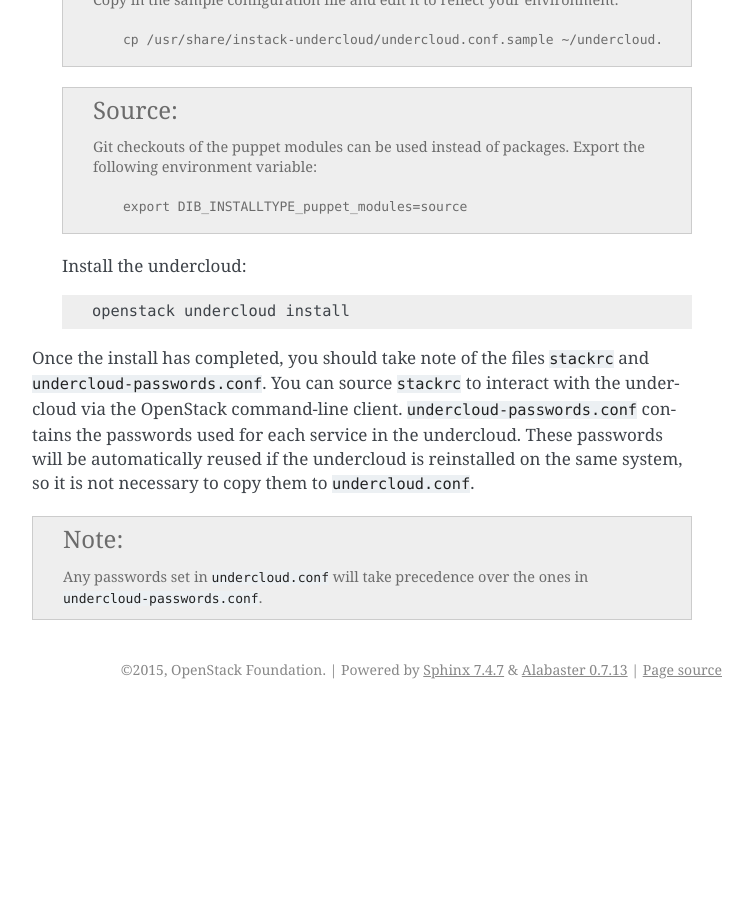
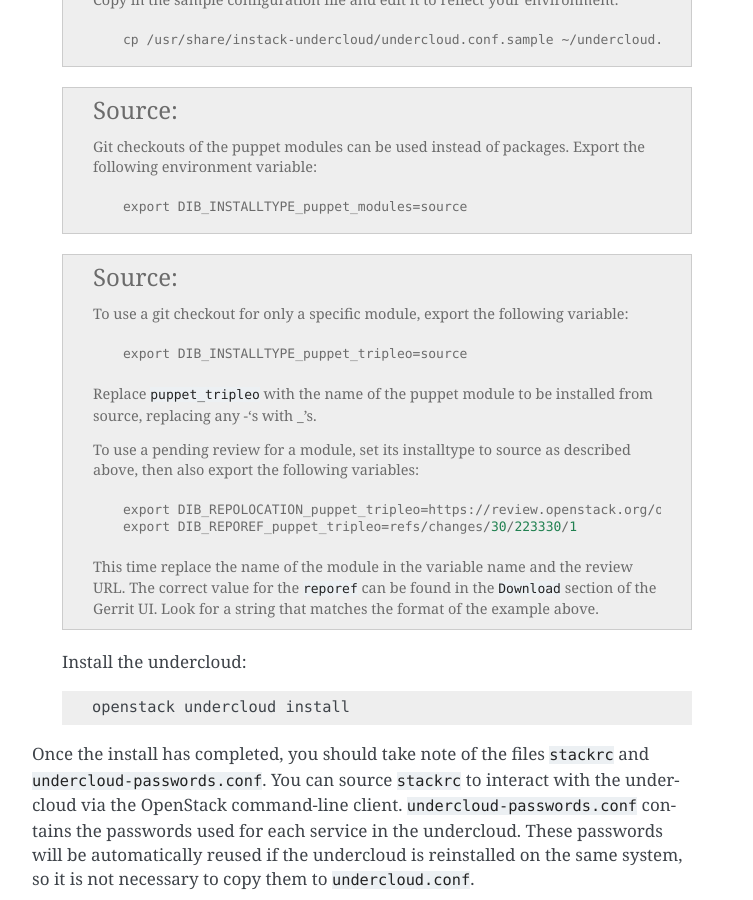
Before and after one commit to openstack-archive/tripleo-docs, a Sphinx documentation site: the page built from doc/source/installation/installing.rst, in a window 1280 px wide and 900 px high, scrolled down 1942 px. Shown: the whole window, without its empty margins (388-1141 px from the left). Built offline with Sphinx 7.4.7, drawn with Linux system fonts in a browser that asks for light colours; before the commit the page ends 2651 px from its top, so only the background shows below that.

Commit message:
Document using a pending review
Uses the shiny new source admonition to document how to use a
pending review from a puppet module.  This can be useful when
testing changes that depend on in-progress puppet changes.

Change-Id: Iceaa6df4766d51c66b1b3f1293f43c038efb3517

```diff
--- a/doc/source/installation/installing.rst
+++ b/doc/source/installation/installing.rst
@@ -79,6 +79,26 @@ Installing the Undercloud
 
        export DIB_INSTALLTYPE_puppet_modules=source
 
+  .. admonition:: Source
+     :class: source
+
+     To use a git checkout for only a specific module, export the following variable::
+
+       export DIB_INSTALLTYPE_puppet_tripleo=source
+
+     Replace ``puppet_tripleo`` with the name of the puppet module to be installed
+     from source, replacing any -'s with _'s.
+
+     To use a pending review for a module, set its installtype to source as
+     described above, then also export the following variables::
+
+       export DIB_REPOLOCATION_puppet_tripleo=https://review.openstack.org/openstack/puppet-tripleo
+       export DIB_REPOREF_puppet_tripleo=refs/changes/30/223330/1
+
+     This time replace the name of the module in the variable name and the review URL.
+     The correct value for the ``reporef`` can be found in the ``Download`` section
+     of the Gerrit UI.  Look for a string that matches the format of the example above.
+
   Install the undercloud::
 
       openstack undercloud install
```
Also changed, not shown: doc/source/basic_deployment/basic_deployment_cli.rst (+20 -0 lines).
